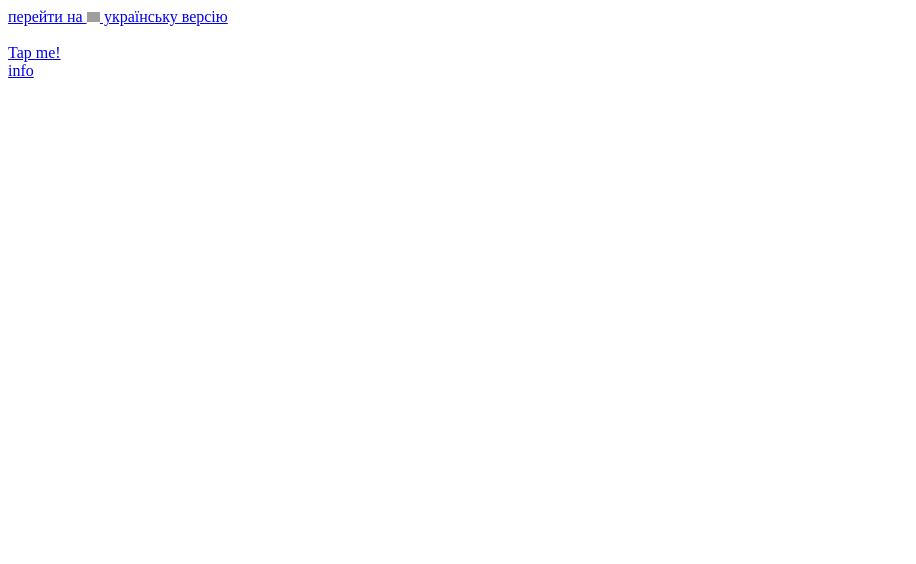
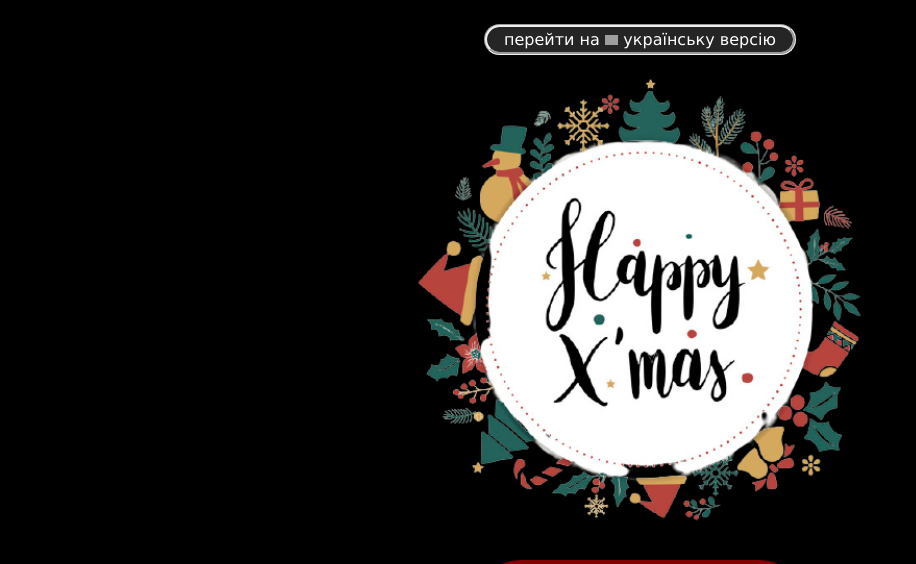
Before and after one commit to Bogdan24a/inchristmas, a plain HTML site: page en/index.html in a window 1280 px wide. Shown: the top 564 px of the page, without its empty margins (0-916 px from the left). Drawn offline with Linux system fonts and the light colour scheme; the site is published under a folder, as on GitHub Pages, so addresses that start at the root find nothing; grey boxes are pictures that could not be loaded.

Commit message:
Update index.html

```diff
--- a/en/index.html
+++ b/en/index.html
@@ -5,12 +5,12 @@
     <meta name="viewport" content="width=device-width, initial-scale=1.0" />
     <link rel="icon" href="/favicon.ico" type="image/x-icon">
     <title>InChristmas</title>
-    <link rel="stylesheet" href="/style.css" />
+    <link rel="stylesheet" href="../style.css" />
   </head>
 
   <body>
-    <a id="lang" href="/"><div  >перейти на <img style="height: 10px;" src="https://upload.wikimedia.org/wikipedia/commons/thumb/4/49/Flag_of_Ukraine.svg/255px-Flag_of_Ukraine.svg.png" alt=""> українську версію</div></a>
-    <img id="happy-xmas" src="/happy-xmas.png" alt="" />
+    <a id="lang" href="../"><div  >перейти на <img style="height: 10px;" src="https://upload.wikimedia.org/wikipedia/commons/thumb/4/49/Flag_of_Ukraine.svg/255px-Flag_of_Ukraine.svg.png" alt=""> українську версію</div></a>
+    <img id="happy-xmas" src="../happy-xmas.png" alt="" />
     <a href="xmas/">
       <div id="message">Tap me!</div>
     </a>
```
